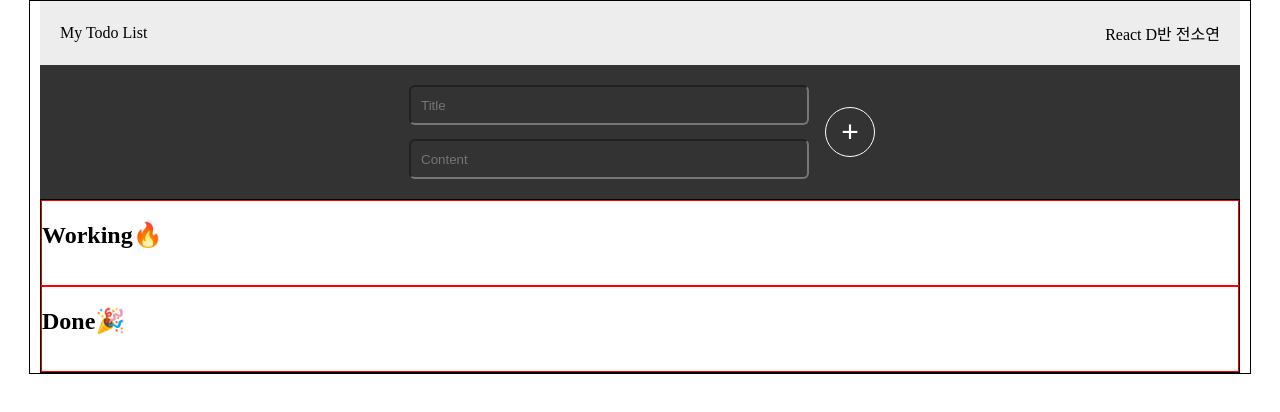
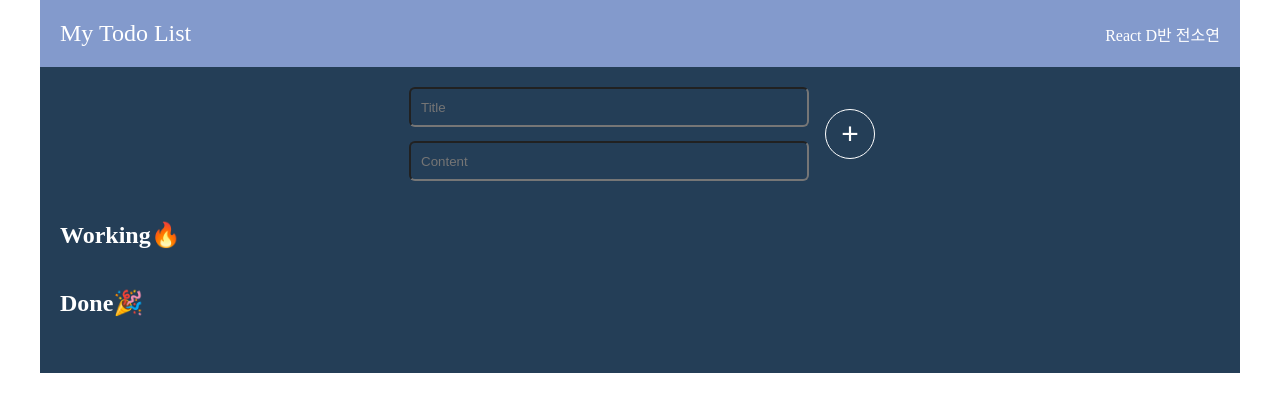
Before and after one commit to soyeon102/my-todo-list, a React (Create React App) app: page / in a window 1280 px wide. Shown: the top 412 px of the page. Built offline with nearby package versions, Linux system fonts and the light colour scheme; the HTML template or start-up script is replaced by a standard one.

Commit message:
완료 취소 토글 기능 완성

```diff
--- a/src/components/Form.jsx
+++ b/src/components/Form.jsx
@@ -16,6 +16,7 @@ const Form = (props) => {
   const onAddTodo = (e) => {
     e.preventDefault();
 
+    if (todoData.title.length > 0 && todoData.content.length > 0) {
       const inputData = {
         title: todoData.title,
         content: todoData.content,
@@ -28,7 +29,9 @@ const Form = (props) => {
         title: '',
         content: '',
       });
-
+    } else {
+      alert('내용을 입력해주세요');
+    }
     // console.log(inputData);
   };
 
@@ -65,7 +68,6 @@ const Container = styled.div`
   display: flex;
   align-items: center;
   justify-content: center;
-  background-color: #333;
   color: white;
   padding: 20px;
 `;
--- a/src/components/Header.jsx
+++ b/src/components/Header.jsx
@@ -14,9 +14,12 @@ const HeaderContainer = styled.div`
   align-items: center;
   justify-content: space-between;
   padding: 20px;
-  background-color: #ededed;
+  color: white;
+  background-color: #839acc;
 `;
-const HeaderLeft = styled.div``;
+const HeaderLeft = styled.div`
+  font-size: 24px;
+`;
 const HeaderRight = styled.div``;
 
 export default Header;
--- a/src/components/List.jsx
+++ b/src/components/List.jsx
@@ -14,6 +14,7 @@ const List = (props) => {
                   item={todo}
                   key={todo.id}
                   handleDelete={props.handleDelete}
+                  handleToggle={props.handleToggle}
                 />
               ) : null
             )}
@@ -24,7 +25,14 @@ const List = (props) => {
           <h2>Done🎉</h2>
           <TodoCard>
             {props.todoList.map((todo) =>
-              todo.done === true ? <Todo item={todo} key={todo.id} /> : null
+              todo.done === true ? (
+                <Todo
+                  item={todo}
+                  key={todo.id}
+                  handleDelete={props.handleDelete}
+                  handleToggle={props.handleToggle}
+                />
+              ) : null
             )}
           </TodoCard>
         </TodoList>
@@ -35,12 +43,12 @@ const List = (props) => {
 
 export default List;
 
-const TodoContent = styled.div`
-  border: 1px solid black;
-`;
+const TodoContent = styled.div``;
 
 const TodoList = styled.div`
-  border: 1px solid red;
+  h2 {
+    color: white;
+  }
 `;
 
 const TodoCard = styled.ul`
--- a/src/components/Todo.jsx
+++ b/src/components/Todo.jsx
@@ -1,18 +1,7 @@
 import styled from 'styled-components';
 
-const Todo = ({ item, handleDelete }) => {
-  // const item = {
-  //   id: props.item.id,
-  //   title: props.item.title,
-  //   content: props.item.content,
-  //   done: props.item.done,
-  // };
-
+const Todo = ({ item, handleDelete, handleToggle }) => {
   const { id, title, content, done } = item;
-
-  const handleDoneClick = (e) => {
-    console.log(e);
-  };
 
   return (
     <Container>
@@ -28,7 +17,7 @@ const Todo = ({ item, handleDelete }) => {
           <Btn btnColor='red' onClick={() => handleDelete(id)}>
             삭제하기
           </Btn>
-          <Btn btnColor='green' onClick={() => handleDoneClick(id)}>
+          <Btn btnColor='green' onClick={() => handleToggle(id)}>
             {done === false ? '완료' : '취소'}
           </Btn>
         </ButtonGroup>
@@ -48,6 +37,7 @@ const TodoCard = styled.div`
   padding: 10px 20px;
   border: 2px solid ${(props) => (props.done ? 'green' : 'red')};
   border-radius: 10px;
+  background-color: white;
   /* overflow-wrap:  */
 `;
 
--- a/src/components/layout/Layout.jsx
+++ b/src/components/layout/Layout.jsx
@@ -1,16 +1,25 @@
 import styled from 'styled-components';
+import Header from '../Header';
 
 const Layout = (props) => {
-  return <Container>{props.children}</Container>;
+  return (
+    <Container>
+      <Header />
+      <Contents>{props.children}</Contents>
+    </Container>
+  );
 };
 
 const Container = styled.div`
   min-width: 800px;
   max-width: 1200px;
-  padding: 0 10px;
   box-sizing: content-box;
   margin: 0 auto;
-  border: 1px solid black;
+  background-color: #243e57;
+`;
+
+const Contents = styled.div`
+  padding: 0 20px 20px;
 `;
 
 export default Layout;
--- a/src/pages/TodoList.jsx
+++ b/src/pages/TodoList.jsx
@@ -1,5 +1,4 @@
 import Layout from '../components/layout/Layout';
-import Header from '../components/Header';
 import Form from '../components/Form';
 import List from '../components/List';
 import { useState } from 'react';
@@ -21,11 +20,23 @@ const TodoList = () => {
     setTodos(deleteItem);
   };
 
+  const handleToggle = (id) => {
+    // console.log('TodoList에서 출력', id);
+    setTodos(
+      todos.map((todo) =>
+        todo.id === id ? { ...todo, done: !todo.done } : todo
+      )
+    );
+  };
+
   return (
     <Layout>
-      <Header />
       <Form saveTodoData={saveTodoData} />
-      <List todoList={todos} handleDelete={handleDelete} />
+      <List
+        todoList={todos}
+        handleDelete={handleDelete}
+        handleToggle={handleToggle}
+      />
     </Layout>
   );
 };
```
Lines whose indentation alone changed are shown as unchanged.
